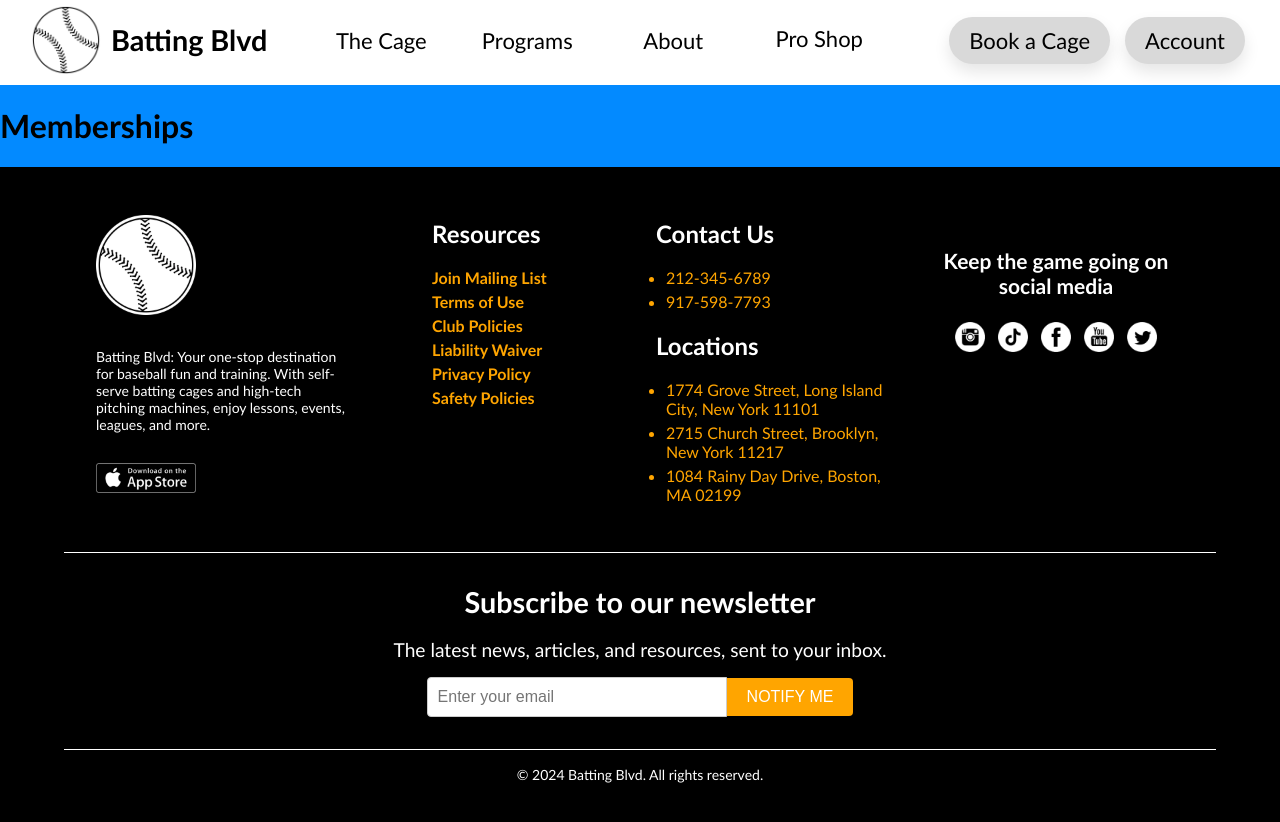
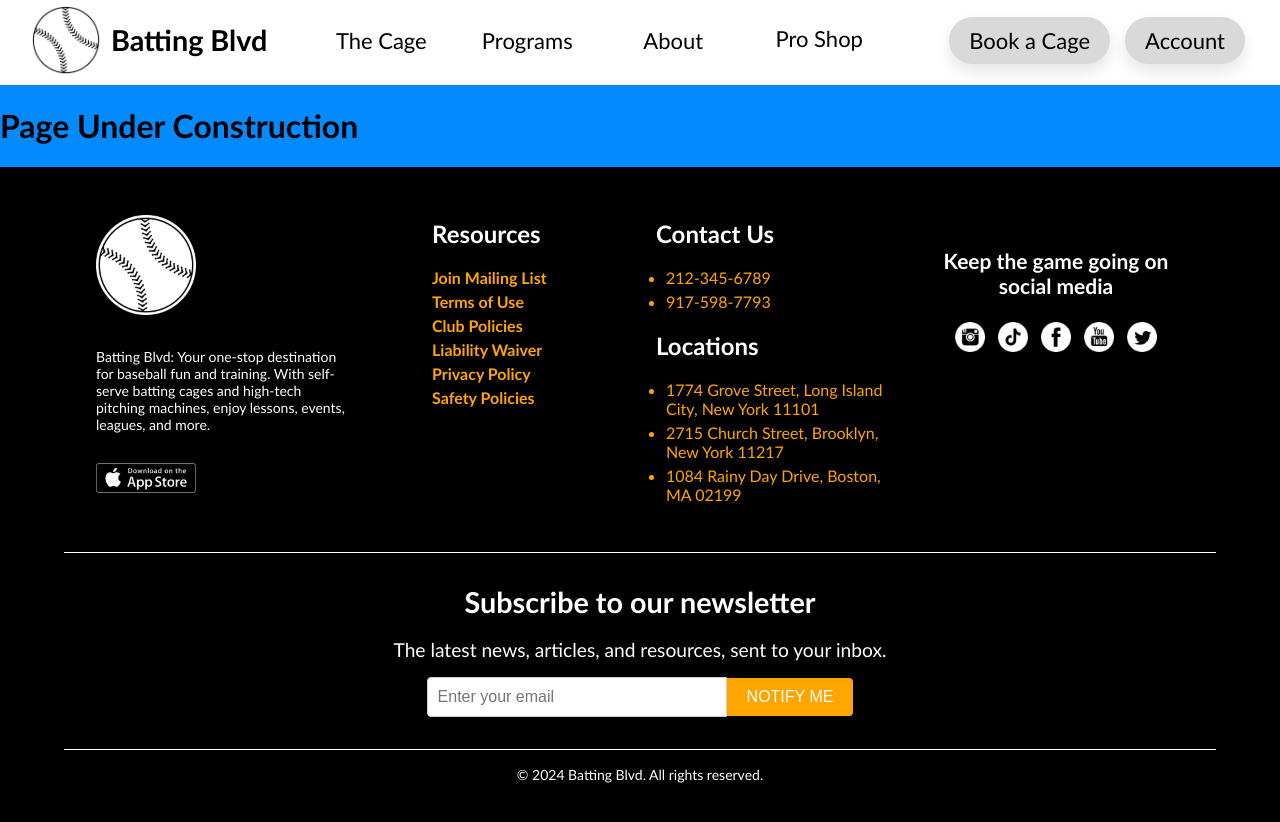
Before and after one commit to cmartinez131/batting-cage-business-website, a React (Create React App) app: page /memberships in a window 1280 px wide. Shown: the top 822 px of the page. Built offline with nearby package versions, Linux system fonts and the light colour scheme; no server answers.

Commit message:
add default under construction page

```diff
--- a/src/pages/Memberships.js
+++ b/src/pages/Memberships.js
@@ -1,7 +1,7 @@
 const Memberships = () => {
     return (
         <>
-            <h1>Memberships</h1>
+            <h1>Page Under Construction</h1>
         </>
     )
 }
```
